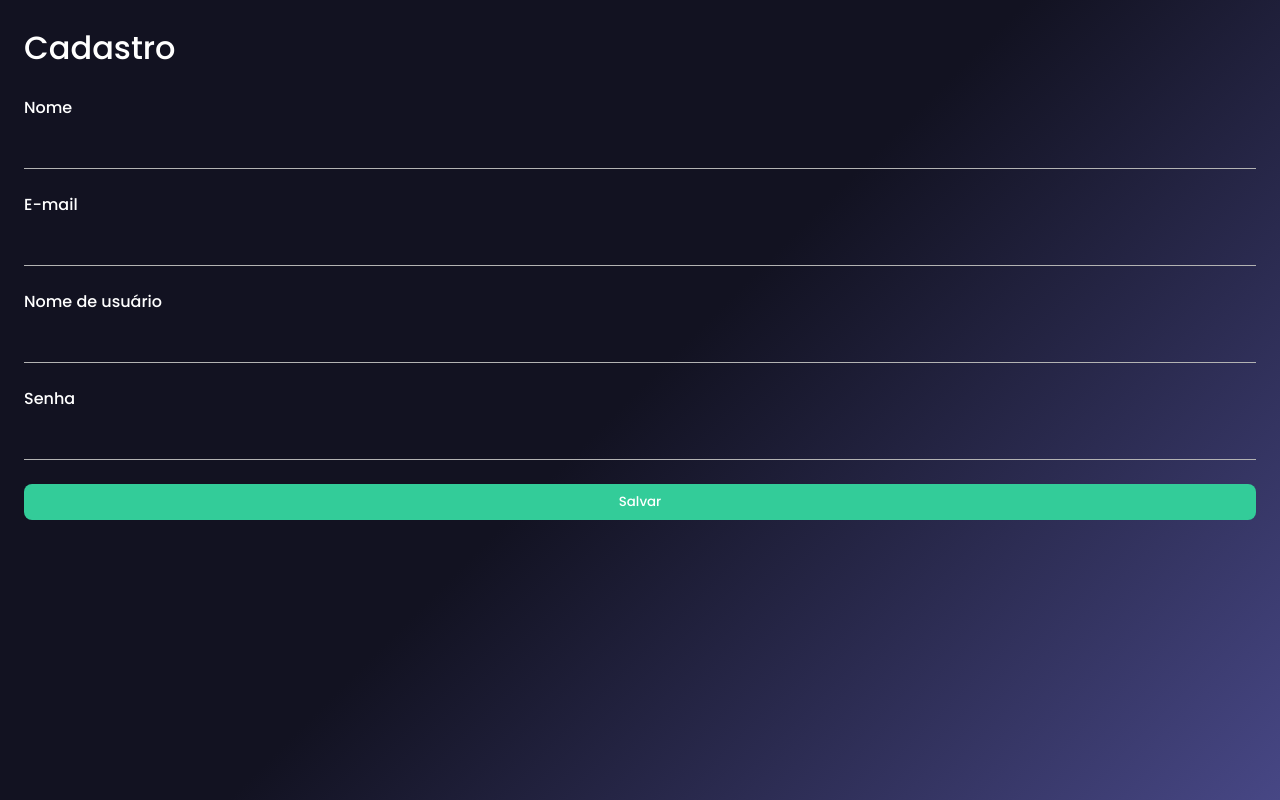
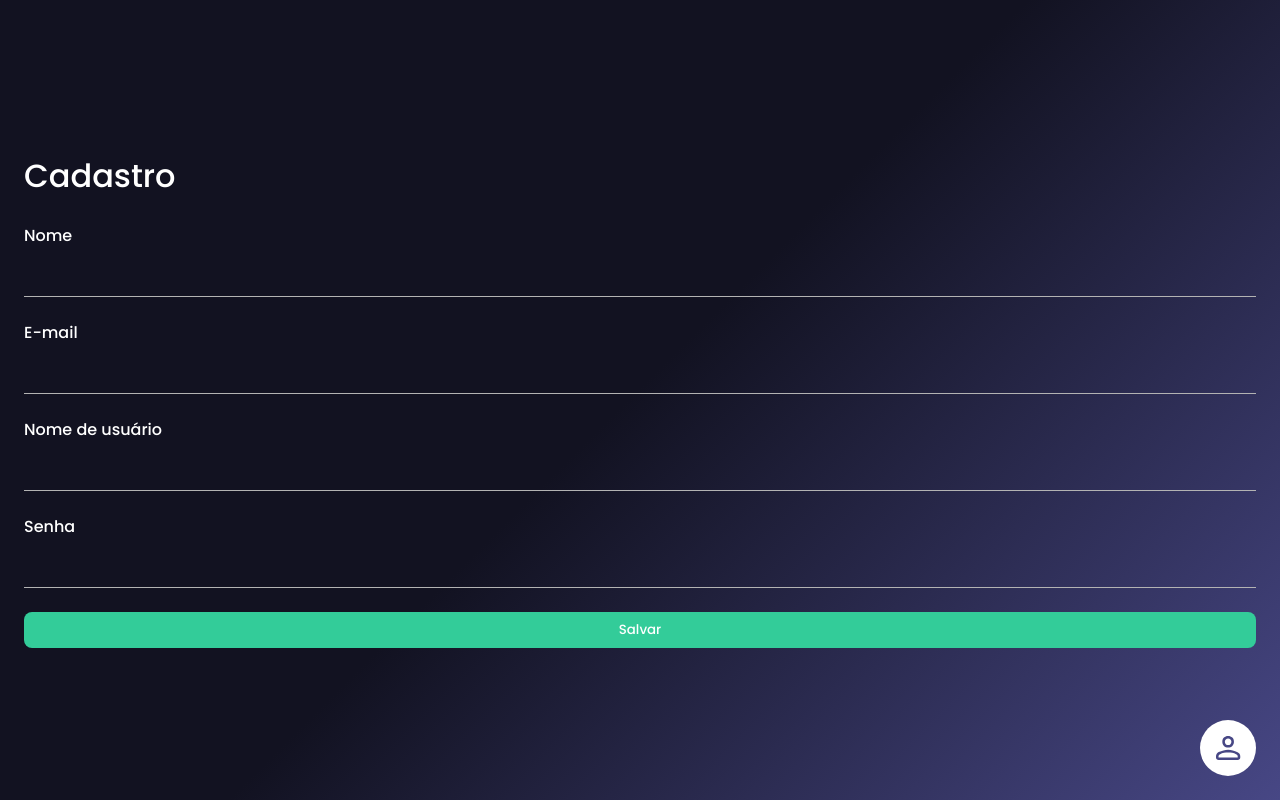
Before and after one commit to eu-erickfernandes/encurta-django, a Django app: page /usuario/cadastro in a window 1280 px wide. Run offline with Django 4.2, Linux system fonts and the light colour scheme.

Commit message:
Finalizando Front

```diff
--- a/encurta/actions.py
+++ b/encurta/actions.py
@@ -12,3 +12,5 @@ def encurta_link(request):
     novo_link.usuario = usuario
 
     novo_link.save()
+
+    return novo_link
--- a/static/assets/css/base/base.css
+++ b/static/assets/css/base/base.css
@@ -1,9 +1,12 @@
-html, body{
+html{
+    align-items: stretch;
+    display: flex;
+    justify-content: center;
     min-height: 100%;
 }
 
 body{
-    align-items: center;
+    background-attachment: fixed;
     background-image: var(--gradiente-background);
     background-repeat: no-repeat;
     box-sizing: border-box;
@@ -12,7 +15,7 @@ body{
     padding: 1.5rem;
 }
 
-main, form, .grupo{
+body, main, form, .grupo{
     display: flex;
     flex-direction: column;
     width: 100%;
--- a/static/assets/css/base/cores.css
+++ b/static/assets/css/base/cores.css
@@ -1,6 +1,6 @@
 :root{
     --cor-roxo-pri: #121212;
-    --cor-roxo-sec: #474758;
+    --cor-roxo-sec: #474785;
     --cor-verde: #33CC99;
     --cor-cinza: #B3B3B3;
     --cor-branco: #FFF;
--- a/static/assets/css/base/tipografia.css
+++ b/static/assets/css/base/tipografia.css
@@ -18,6 +18,10 @@ body, body *{
     font-size: 1.25rem;
 }
 
+b{
+    font-weight: bold;
+}
+
 .texto--cinza{
     color: var(--cor-cinza);
 }
--- a/static/assets/css/module/menu.css
+++ b/static/assets/css/module/menu.css
@@ -1,5 +1,14 @@
-main:has(menu){
+:has(.menu__container){
     position: relative;
+}
+
+.menu__container{
+    align-items: flex-end;
+    bottom: 1.5rem;
+    display: flex;
+    gap: 1rem;
+    position: absolute;
+    right: 1.5rem;
 }
 
 .menu{
@@ -9,8 +18,11 @@ main:has(menu){
     flex-direction: column;
     gap: 1px;
     overflow: hidden;
-    position: absolute;
     top: 0;
+}
+
+.menu.oculto{
+    display: none;
 }
 
 .menu a{
@@ -22,3 +34,11 @@ main:has(menu){
     padding-right: 2rem;
     text-decoration: none;
 }
+
+.menu__botao{
+    aspect-ratio: 1;
+    background-size: cover;
+    border: none;
+    border-radius: 100vw;
+    width: 3.5rem;
+}
--- /dev/null
+++ b/static/assets/js/menu.js
@@ -0,0 +1,11 @@
+const menu = document.querySelector('[data-menu]')
+const menuBotao = document.querySelector('[data-menu-botao]')
+
+menuBotao.addEventListener('click', () => {
+    menu.classList.toggle('oculto')
+})
+
+window.addEventListener('click', (evento) => {
+    if(!evento.target.matches('[data-menu]') && !evento.target.matches('[data-menu-botao]'))
+        menu.classList.add('oculto')
+})
--- /dev/null
+++ b/static/assets/js/modal.js
@@ -0,0 +1,11 @@
+const modal = document.querySelector('[data-modal]')
+
+
+if(modal){
+    modal.showModal()
+
+    modal.addEventListener('click', (evento) => {
+        if(evento.target === modal)
+            modal.close()
+    })
+}
--- a/templates/partials/_base.html
+++ b/templates/partials/_base.html
@@ -17,11 +17,17 @@
         <link rel="stylesheet" href="{% static 'assets/css/module/botao.css' %}">
         <link rel="stylesheet" href="{% static 'assets/css/module/formulario.css' %}">
         <link rel="stylesheet" href="{% static 'assets/css/module/menu.css' %}">
+        <link rel="stylesheet" href="{% static 'assets/css/module/modal.css' %}">
     </head>
 
     <body>
         <main>
             {% block content %}{% endblock %}
         </main>
+
+        {% include 'partials/_menu.html' %}
+
+        <script src="{% static 'assets/js/menu.js' %}"></script>
+        <script src="{% static 'assets/js/modal.js' %}"></script>
     </body>
 </html>
--- a/templates/partials/_menu.html
+++ b/templates/partials/_menu.html
@@ -1,13 +1,15 @@
+{% load static %}
+
 <div class="menu__container">
-    <nav class="menu">
-        <a href="{% url 'encurta:index' %}">Home - {{ request.user }}</a>
+    <nav class="menu oculto" data-menu>
+        <a href="{% url 'encurta:index' %}">Home</a>
 
         {% if not request.user.id %}
             <a href="{% url 'usuario:login' %}">Entrar</a>
             <a href="{% url 'usuario:cadastro' %}">Cadastro</a>
         {% endif %}
 
-        <a href="{% url 'usuario:usuarios' %}">Usuários</a>
+        <!-- <a href="{% url 'usuario:usuarios' %}">Usuários</a> -->
 
         {% if request.user.id %}
             <a href="{% url 'usuario:meus-links' %}">Meus links</a>
@@ -15,5 +17,16 @@
         {% endif %}
     </nav>
 
-    <button type="button" class="menu__botao"></button>
+    <button
+        type="button"
+        class="menu__botao"
+        data-menu-botao
+
+        {% if request.user.id %}
+            style="background-image: url( {% static 'assets/img/joao.jpg' %} );"
+        {% else %}
+            style="background-image: url( {% static 'assets/img/Account cricle.svg' %} );"
+        {% endif %}
+    >
+    </button>
 </div>
--- a/templates/usuario/meus-links.html
+++ b/templates/usuario/meus-links.html
@@ -9,7 +9,7 @@
 
     {% for link in links %}
         <div class="grupo">
-            <h2 class="texto--20">#{{ link.id }}</h2>
+            <h2 class="texto--20"># <a href="{% url 'encurta:link' link.id %}">enc.io/{{ link.id }}</a></h2>
 
             <p>URL: <a href="{{ link.url.url }}" class="link">{{ link.url.url }}</a></p>
 
```
Also changed, not shown: encurta/views.py (+18 -11 lines), static/assets/css/module/modal.css (added, +33 -0 lines), templates/encurta/index.html (+10 -2 lines), templates/encurta/partials/_modal-sucesso.html (added, +9 -0 lines), static/assets/img/Account cricle.svg (added), static/assets/img/joao.jpg (added).
